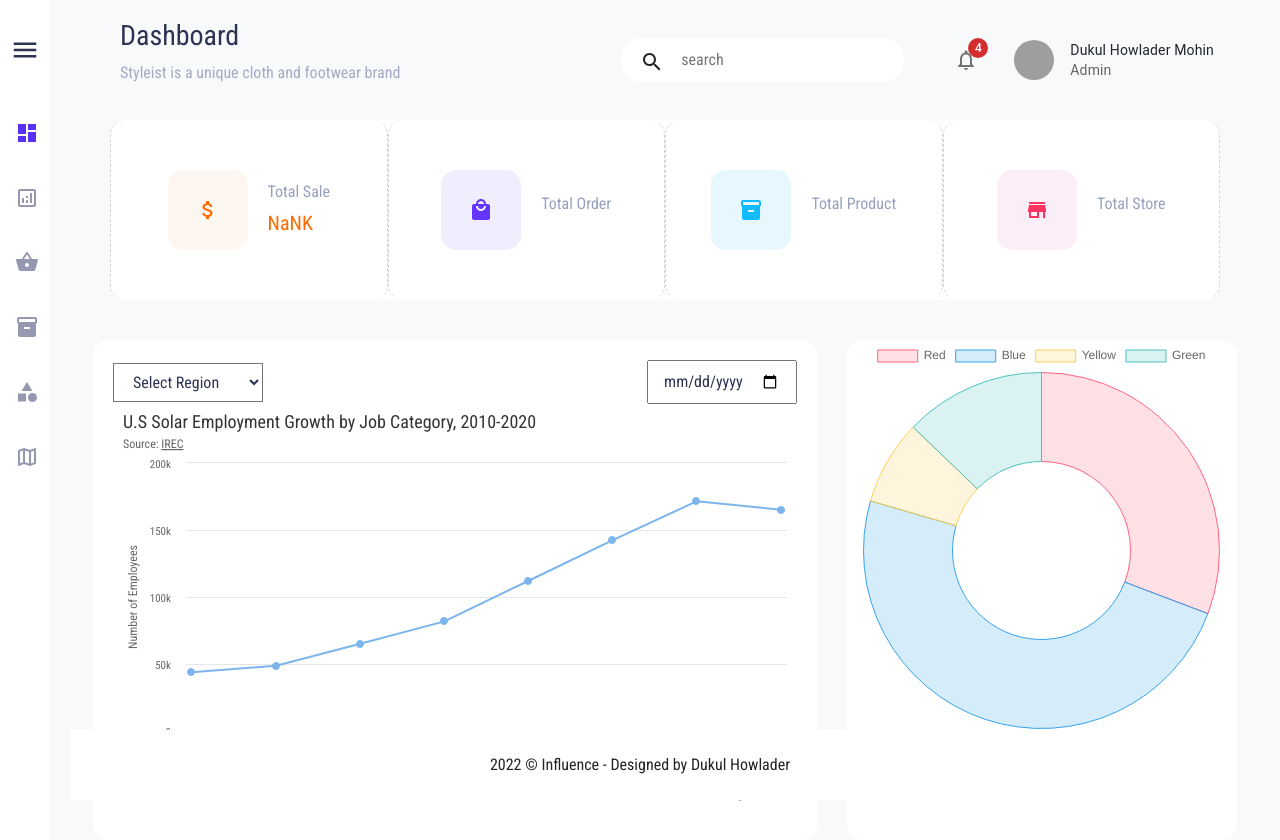
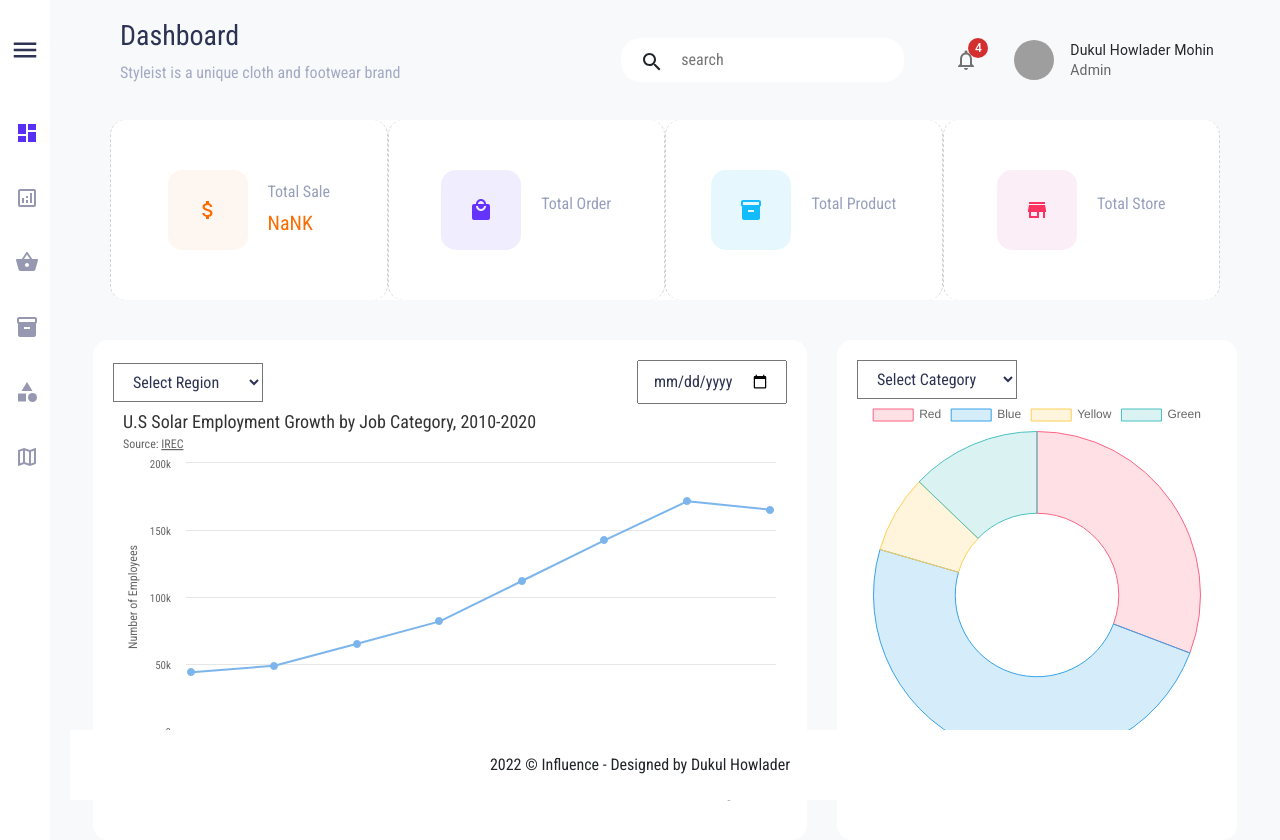
Before and after one commit to DukulH/Dukul-Howlader-Mohin, a React (Create React App) app: page / in a window 1280 px wide. Built offline with nearby package versions, Linux system fonts and the light colour scheme; no server answers; grey boxes are pictures that could not be loaded.

Commit message:
working on donugh chart deisgn

```diff
--- a/src/components/barChart/BarChart.css
+++ b/src/components/barChart/BarChart.css
@@ -0,0 +1,17 @@
+.BarChart {
+  margin: 20px;
+}
+.CategorySelect {
+  width: 160px;
+  padding: 8px 15px;
+  color: #2d3353;
+  border: 0.5 solid #1a2459;
+  background-color: white;
+}
+.CategorySelect option {
+  color: #2d3353;
+}
+
+.CategorySelect:focus {
+  outline: none !important;
+}
--- a/src/components/barChart/BarChart.js
+++ b/src/components/barChart/BarChart.js
@@ -1,33 +1,43 @@
-import React from 'react';
-import { Chart as ChartJS, ArcElement, Tooltip, Legend } from 'chart.js';
-import { Doughnut } from 'react-chartjs-2';
+import React from "react";
+import { Chart as ChartJS, ArcElement, Tooltip, Legend } from "chart.js";
+import { Doughnut } from "react-chartjs-2";
+import "./BarChart.css";
 
 ChartJS.register(ArcElement, Tooltip, Legend);
 
-
-
 export function BarChart() {
   const data = {
-        labels: ['Red', 'Blue', 'Yellow', 'Green'],
+    labels: ["Red", "Blue", "Yellow", "Green"],
     datasets: [
       {
-            label: '# of Votes',
         data: [12, 19, 3, 5],
         backgroundColor: [
-              'rgba(255, 99, 132, 0.2)',
-              'rgba(54, 162, 235, 0.2)',
-              'rgba(255, 206, 86, 0.2)',
-              'rgba(75, 192, 192, 0.2)',
+          "rgba(255, 99, 132, 0.2)",
+          "rgba(54, 162, 235, 0.2)",
+          "rgba(255, 206, 86, 0.2)",
+          "rgba(75, 192, 192, 0.2)",
         ],
         borderColor: [
-              'rgba(255, 99, 132, 1)',
-              'rgba(54, 162, 235, 1)',
-              'rgba(255, 206, 86, 1)',
-              'rgba(75, 192, 192, 1)',
+          "rgba(255, 99, 132, 1)",
+          "rgba(54, 162, 235, 1)",
+          "rgba(255, 206, 86, 1)",
+          "rgba(75, 192, 192, 1)",
         ],
         borderWidth: 1,
       },
     ],
   };
-  return <Doughnut data={data} />;
+  return (
+    <div className="BarChart">
+      <select name="category" className="CategorySelect">
+        <option value="">Select Category</option>
+        <option value="1">Mirpur</option>
+        <option value="2">Dhanmondi</option>
+        <option value="3">Gulshan</option>
+      </select>
+      <div className="d-flex justify-content-center" style={{height:'408px'}}>
+        <Doughnut   data={data} />
+      </div>
+    </div>
+  );
 }
--- a/src/components/dashboard/Dashboard.css
+++ b/src/components/dashboard/Dashboard.css
@@ -46,10 +46,12 @@
     background-color: #fefffe;
     border-radius: 15px;
     margin-right: 20px;
+    height: 500px;
 }
 .ChartRightSection{
     width: 35%;
     border-radius: 15px;
     margin-left: 10px;
     background-color: #fefffe;
+    height: 500px;
 }
```
Lines whose indentation alone changed are shown as unchanged.
